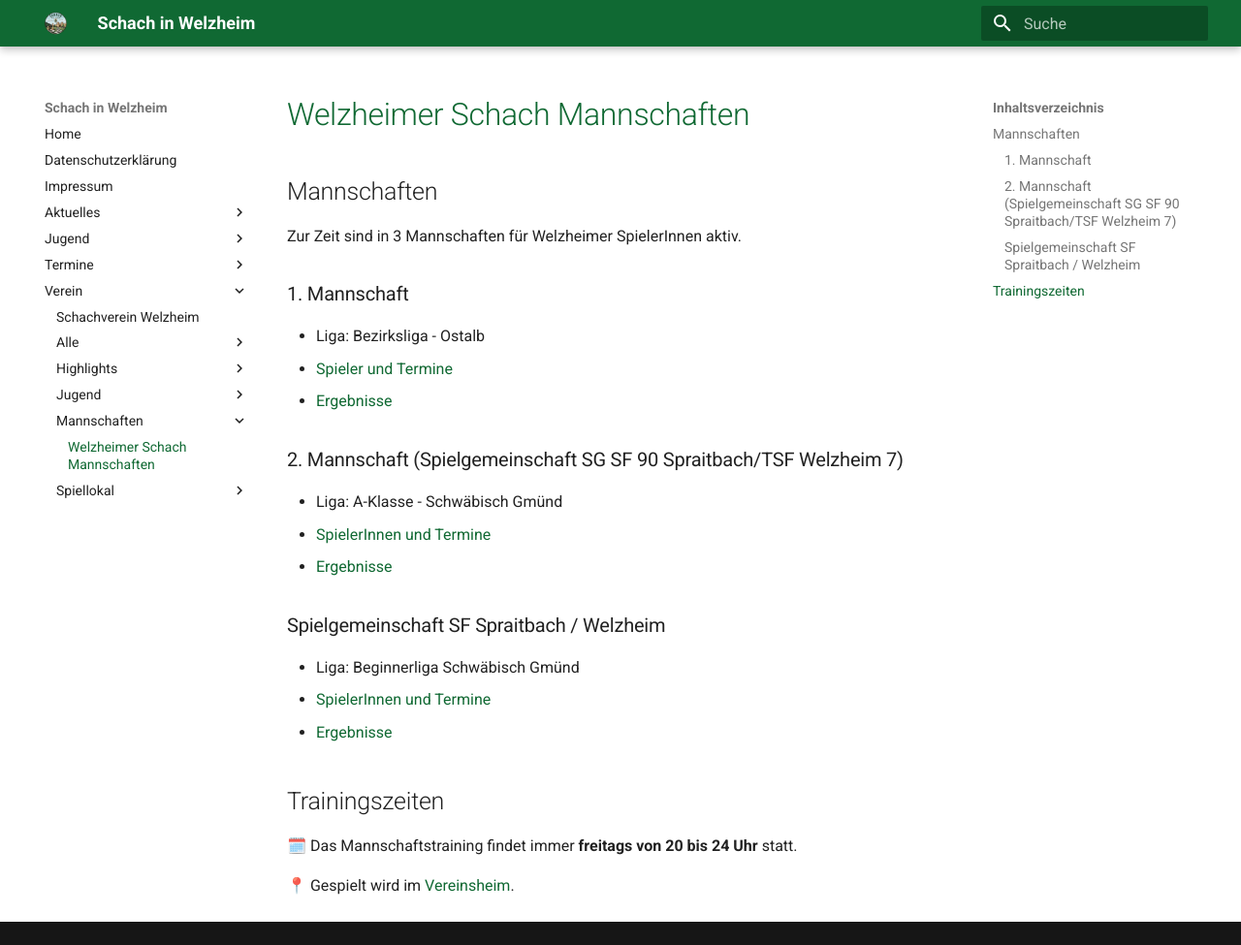
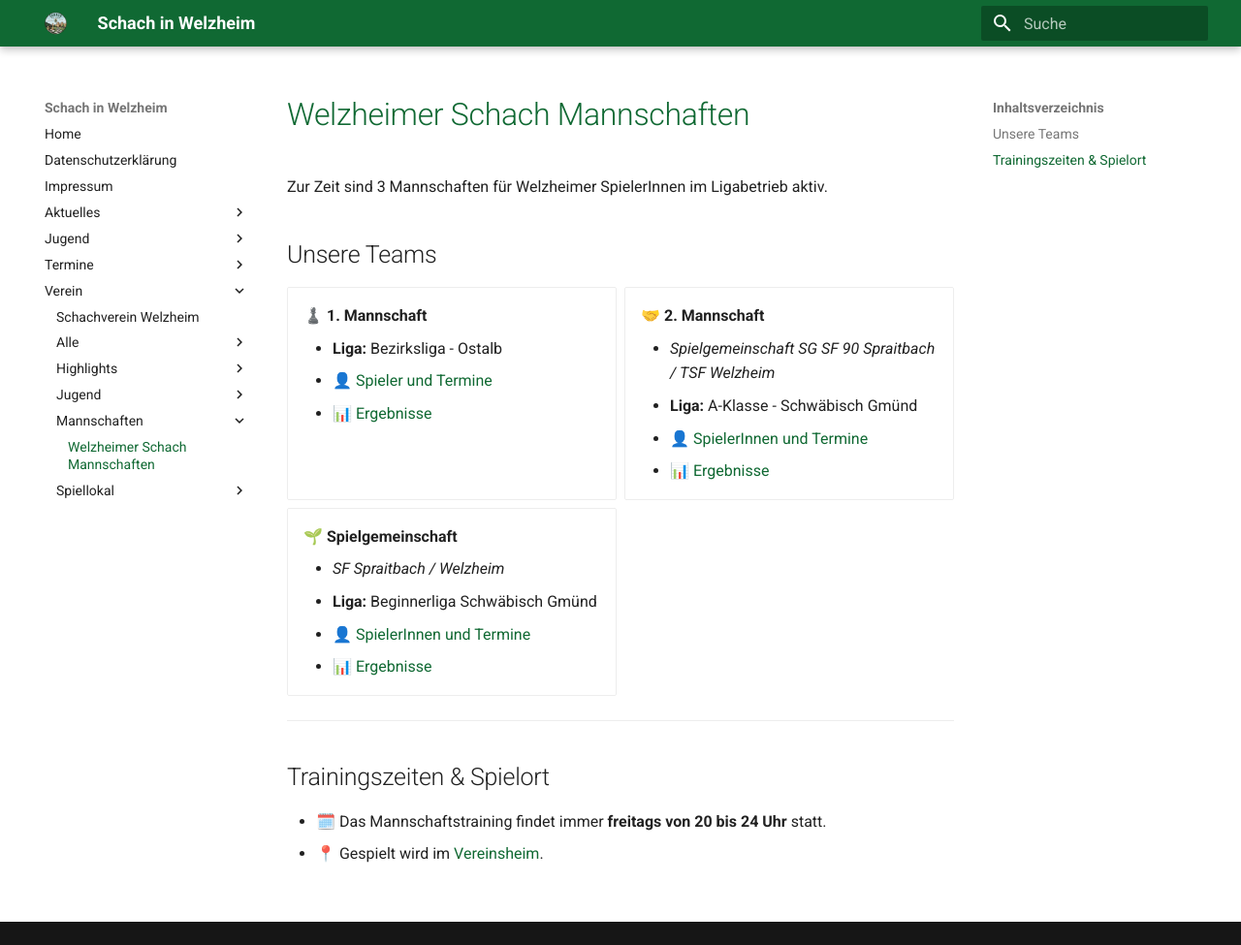
Before and after one commit to schachwelzheim/schachwelzheim, an MkDocs documentation site: the page built from docs/verein/mannschaften/index.md, in a window 1280 px wide and 975 px high. Shown: the whole window at 97% size. Built offline with MkDocs 1.6.1 and Material for MkDocs 9.7.7, drawn with Linux system fonts in a browser that asks for light colours.

Commit message:
Update team information and formatting in index.md

```diff
--- a/docs/verein/mannschaften/index.md
+++ b/docs/verein/mannschaften/index.md
@@ -1,30 +1,36 @@
 # Welzheimer Schach Mannschaften
 
-## Mannschaften
+Zur Zeit sind 3 Mannschaften für Welzheimer SpielerInnen im Ligabetrieb aktiv.
 
-Zur Zeit sind in 3 Mannschaften für Welzheimer SpielerInnen aktiv.
+## Unsere Teams
 
-### 1. Mannschaft
+<div class="grid cards" markdown>
 
-* Liga: Bezirksliga - Ostalb
-* [Spieler und Termine](https://svw-schach.liga.nu/cgi-bin/WebObjects/nuLigaSCHACHDE.woa/wa/teamPortrait?teamtable=1815582&pageState=vorrunde&championship=Ostalb+25%2F26&group=4173)
-* [Ergebnisse](https://svw-schach.liga.nu/cgi-bin/WebObjects/nuLigaSCHACHDE.woa/wa/groupPage?championship=Ostalb+25%2F26&group=4173)
+-   __♟️ 1. Mannschaft__
 
-### 2. Mannschaft (Spielgemeinschaft SG SF 90 Spraitbach/TSF Welzheim 7)
+    *   **Liga:** Bezirksliga - Ostalb
+    *   [👤 Spieler und Termine](https://svw-schach.liga.nu/cgi-bin/WebObjects/nuLigaSCHACHDE.woa/wa/teamPortrait?teamtable=1815582&pageState=vorrunde&championship=Ostalb+25%2F26&group=4173)
+    *   [📊 Ergebnisse](https://svw-schach.liga.nu/cgi-bin/WebObjects/nuLigaSCHACHDE.woa/wa/groupPage?championship=Ostalb+25%2F26&group=4173)
 
-* Liga: A-Klasse - Schwäbisch Gmünd
-* [SpielerInnen und Termine](https://svw-schach.liga.nu/cgi-bin/WebObjects/nuLigaSCHACHDE.woa/wa/teamPortrait?teamtable=1821449&pageState=vorrunde&championship=Ostalb+26%2F27&group=5895)
-* [Ergebnisse](https://svw-schach.liga.nu/cgi-bin/WebObjects/nuLigaSCHACHDE.woa/wa/groupPage?championship=Ostalb+26%2F27&group=5895)
+-   __🤝 2. Mannschaft__
 
+    *   *Spielgemeinschaft SG SF 90 Spraitbach / TSF Welzheim*
+    *   **Liga:** A-Klasse - Schwäbisch Gmünd
+    *   [👤 SpielerInnen und Termine](https://svw-schach.liga.nu/cgi-bin/WebObjects/nuLigaSCHACHDE.woa/wa/teamPortrait?teamtable=1821449&pageState=vorrunde&championship=Ostalb+26%2F27&group=5895)
+    *   [📊 Ergebnisse](https://svw-schach.liga.nu/cgi-bin/WebObjects/nuLigaSCHACHDE.woa/wa/groupPage?championship=Ostalb+26%2F27&group=5895)
 
-### Spielgemeinschaft SF Spraitbach / Welzheim
+-   __🌱 Spielgemeinschaft__
 
-* Liga: Beginnerliga Schwäbisch Gmünd
-* [SpielerInnen und Termine](https://svw-schach.liga.nu/cgi-bin/WebObjects/nuLigaSCHACHDE.woa/wa/teamPortrait?teamtable=1815843&pageState=vorrunde&championship=Ostalb+25%2F26&group=4189)
-* [Ergebnisse](https://svw-schach.liga.nu/cgi-bin/WebObjects/nuLigaSCHACHDE.woa/wa/groupPage?championship=Ostalb+25%2F26&group=4189)
+    *   *SF Spraitbach / Welzheim*
+    *   **Liga:** Beginnerliga Schwäbisch Gmünd
+    *   [👤 SpielerInnen und Termine](https://svw-schach.liga.nu/cgi-bin/WebObjects/nuLigaSCHACHDE.woa/wa/teamPortrait?teamtable=1815843&pageState=vorrunde&championship=Ostalb+25%2F26&group=4189)
+    *   [📊 Ergebnisse](https://svw-schach.liga.nu/cgi-bin/WebObjects/nuLigaSCHACHDE.woa/wa/groupPage?championship=Ostalb+25%2F26&group=4189)
 
-## Trainingszeiten
+</div>
 
-🗓️ Das Mannschaftstraining findet immer **freitags von 20 bis 24 Uhr** statt.
+---
 
-📍 Gespielt wird im [Vereinsheim](../spiellokal).
+## Trainingszeiten & Spielort
+
+*   🗓️ Das Mannschaftstraining findet immer **freitags von 20 bis 24 Uhr** statt.
+*   📍 Gespielt wird im [Vereinsheim](../spiellokal).
```
